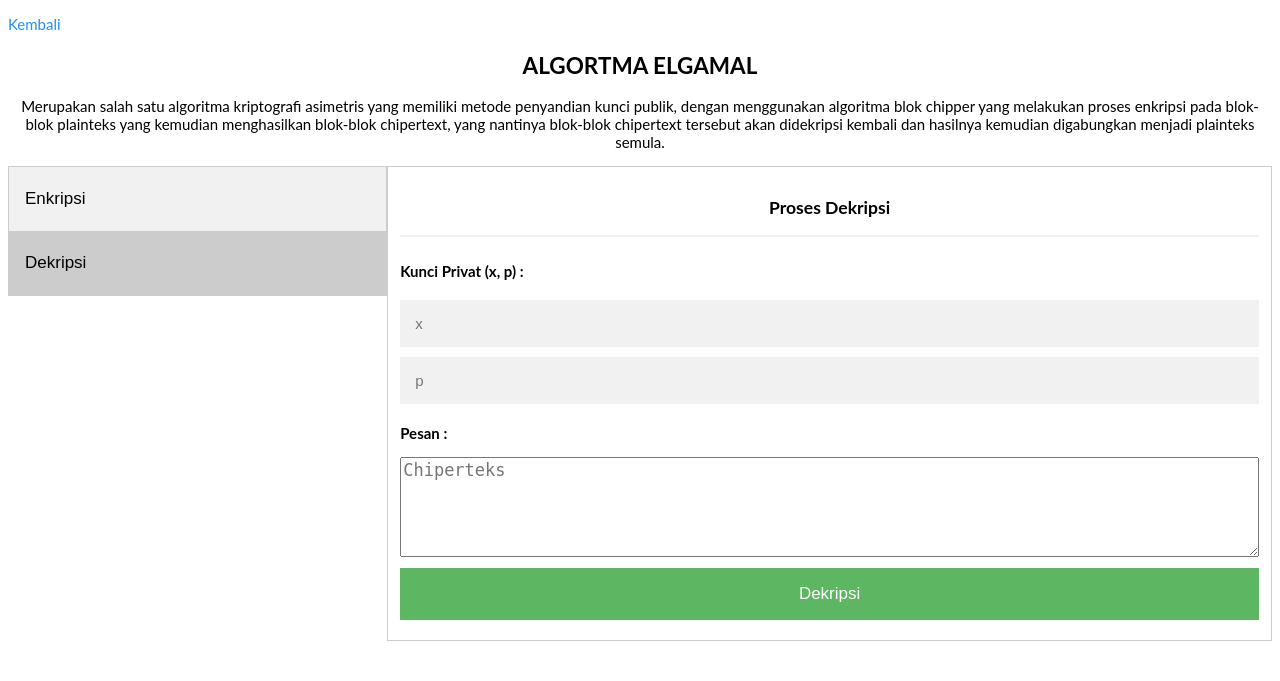
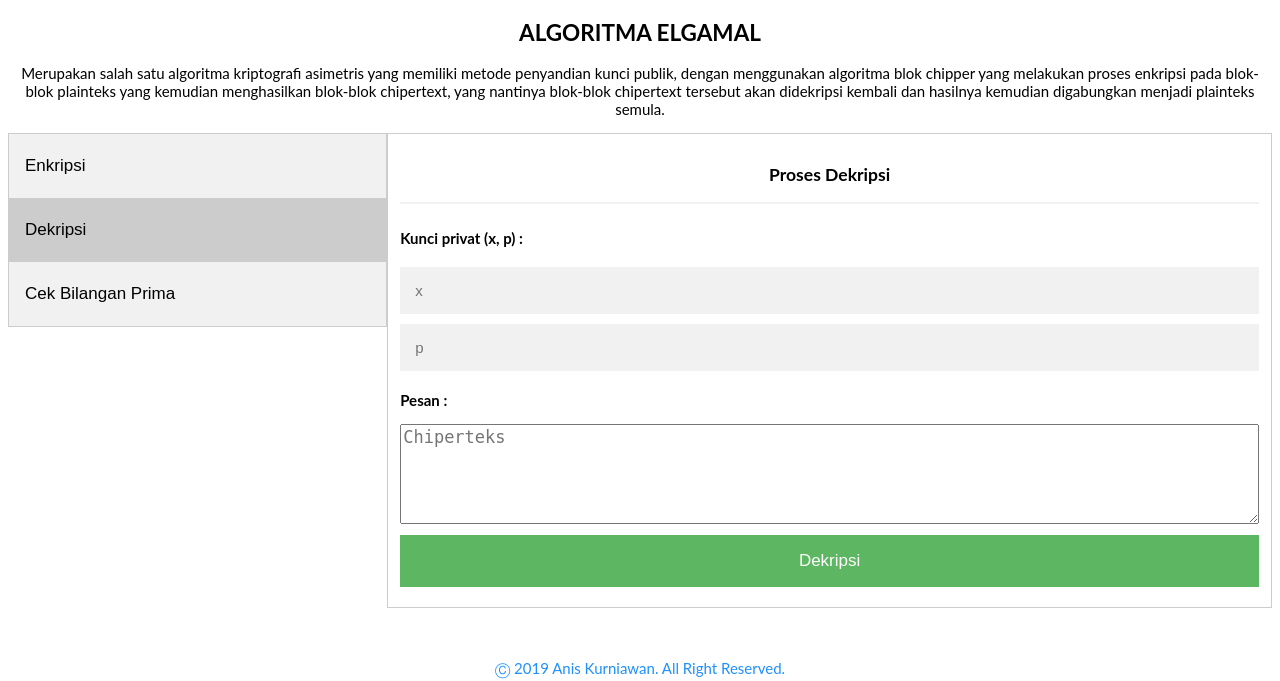
Before and after one commit to aniskurniawan/kriptografi-elgamal, a PHP site: page /kripto/elgamal_enkripsi.php in a window 1280 px wide, after a click on "Dekripsi". Shown: the top 681 px of the page. Run offline with PHP 8.4, Linux system fonts and the light colour scheme.

Commit message:
Update elgamal_enkripsi.php

```diff
--- a/kripto/elgamal_enkripsi.php
+++ b/kripto/elgamal_enkripsi.php
@@ -1,46 +1,59 @@
 <?php include "../fungsi/fungsi_elgamal.php";
 include("../assets/header.php");?>
-<a href="../index.php"><p align="left">Kembali</p></a>
-<h2 align="center">ALGORTMA ELGAMAL</h2>
+<h2 align="center">ALGORITMA ELGAMAL</h2>
 <p align="center">Merupakan salah satu algoritma kriptografi asimetris yang memiliki metode penyandian kunci publik, dengan menggunakan algoritma blok chipper yang melakukan proses enkripsi pada blok-blok plainteks yang kemudian menghasilkan blok-blok chipertext, yang nantinya blok-blok chipertext tersebut akan didekripsi kembali dan hasilnya kemudian digabungkan menjadi plainteks semula.</p>
 <div class="tab">
-  <button class="tablinks" onclick="openCity(event, 'Enkripsi')" id="defaultOpen">Enkripsi</button>
-  <button class="tablinks" onclick="openCity(event, 'Dekripsi')">Dekripsi</button>
+    <button class="tablinks" onclick="openCity(event, 'Enkripsi')" id="defaultOpen">Enkripsi</button>
+    <button class="tablinks" onclick="openCity(event, 'Dekripsi')">Dekripsi</button>
+    <button class="tablinks" onclick="openCity(event, 'Prima')">Cek Bilangan Prima</button>
 </div>
 <div id="Enkripsi" class="tabcontent">
     <h3 align="center">Proses Enkripsi</h3><hr>
     <p><b>Pembangkitan kunci :</b></p>
     <form method="post" action="elgamal_enkripsi.php">
-    <input type="number" placeholder="p (Bilangan Prima > 255)" name="p" required>
-    <input type="number" placeholder="g (g < p)" name="g" required>
+    <input type="number" min="255" placeholder="p (bilangan prima > 255)" name="p" required>
     <p><b>Pesan :</b></p>
-    <textarea min-height="100px" max-height="100px" min-width="100%" max-width="100%" rows="4" cols="50" placeholder="Plainteks" name="teks" id="teks" required required></textarea>
+    <textarea rows="4" cols="50" placeholder="Plainteks" name="teks" id="teks" required required></textarea>
     <button type="submit" class="submit" name="enkripsi" id="enkripsi" value="enkripsi">Enkripsi</button>
     </form>
     <?php if (isset($_POST['enkripsi'])){
         echo '
-            <p style="color:red;">'.$duration.' detik</p>
-            <p><b>Kunci yang dibangkitkan dari <span style="color:blue;">
-            p = '.$p.'</span>, <span style="color:blue;"> g = '.$g.',</span> dan <span style="color:blue;">x = '.$x.'</span> :</b></p>
+            <hr><h3 align="center">Hasil Enkripsi</h3><hr>
+            <p><b>Pesan plainteks :</b></p>
+            <textarea rows="4" cols="50" placeholder="Chiperteks" name="teks" id="teks" disabled>'.$teks.' </textarea>
+            <p><b>Kunci yang dibangkitkan :</b></p>
             <p>
-            1. Nilai k secara acak (1 = k = p - 1) = <b>'.$k.'</b><br/>
-            2. Kunci Publik (y, g, p) = (<b>'.$y.'</b>, <b>'.$g.'</b>, <b>'.$p.'</b>)<br/>
-            3. Kunci Privat (x, p) = (<b>'.$x.'</b>, <b>'.$p.'</b>)
-
-            </p><br/>
-            <p><b>Hasil enkripsi pesan <span style="color:blue;">'.$teks.'</span> :</b></p> <textarea min-height="100px" max-height="100px" min-width="100%" max-width="100%" rows="4" cols="50" placeholder="Chiperteks" name="teks" id="teks" disabled>'.$hasilenkripsi.' </textarea>';
+            1. Nilai p = <span style="color:blue;">'.$p.'</span><br/>
+            1. Nilai g (acak) = <span style="color:blue;">'.$g.'</span><br/>
+            2. Nilai x (acak) = <span style="color:blue;">'.$x.'</span><br/>
+            3. Nilai k (acak) = <span style="color:blue;">'.$k.'</span><br/>
+            4. Nilai y = <span style="color:blue;">'.$y.'</span><br/>
+            5. Kunci publik (y, g, p) = (<span style="color:blue;">'.$y.'</span>, <span style="color:blue;">'.$g.'</span>, <span style="color:blue;">'.$p.'</span>)<br/>
+            6. Kunci privat (x, p) = (<span style="color:blue;">'.$x.'</span>, <span style="color:blue;">'.$p.'</span>)</p>
+            <p><b>Kunci yang digunakan :</b></p>
+            <p>Kunci publik (y, g, p) = (<span style="color:blue;">'.$y.'</span>, <span style="color:blue;">'.$g.'</span>, <span style="color:blue;">'.$p.'</span>)</p>
+            <p><b>Hasil enkripsi pesan :</b></p> <textarea rows="4" cols="50" placeholder="Chiperteks" name="teks" id="teks" disabled>'.$hasilenkripsi.' </textarea>
+            <p style="color:red;">'.$duration.' detik</p>';
     }
     ?>
 </div>
 <div id="Dekripsi" class="tabcontent">
     <h3 align="center">Proses Dekripsi</h3><hr>
-    <p><b>Kunci Privat (x, p) :</b></p>
+    <p><b>Kunci privat (x, p) :</b></p>
     <form method="post" action="elgamal_dekripsi.php">
-    <input type="number" placeholder="x" name="x" required>
-    <input type="number" placeholder="p" name="p" required>
+    <input type="number" placeholder="x" name="x" value="<?php if(isset($_POST['enkripsi'])){echo $x;} ?>" required>
+    <input type="number" placeholder="p" name="p" value="<?php if(isset($_POST['enkripsi'])){echo $p;} ?>" required>
     <p><b>Pesan :</b></p>
-    <textarea min-height="100px" max-height="100px" min-width="100%" max-width="100%" rows="4" cols="50" placeholder="Chiperteks" name="teks" id="teks" required></textarea>
+    <textarea rows="4" cols="50" placeholder="Chiperteks" name="teks" id="teks" required><?php if(isset($_POST['enkripsi'])){echo $hasilenkripsi;} ?></textarea>
     <button type="submit" class="submit" name="dekripsi" id="dekripsi" value="dekripsi">Dekripsi</button>
     </form>
 </div>
+<div id="Prima" class="tabcontent">
+    <h3 align="center">Proses Pengecekan Bilangan Prima</h3><hr>
+    <p><b>Angka yang dicek :</b></p>
+    <form method="post" action="elgamal_cek_bilangan_prima.php">
+    <input type="number" placeholder="Angka yang dianggap bilangan prima" name="n" required>
+    <button type="submit" class="submit" name="prima" id="prima" value="prima">Cek Angka</button>
+    </form>
+</div>
 <?php include("../assets/footer.php");?>
```
